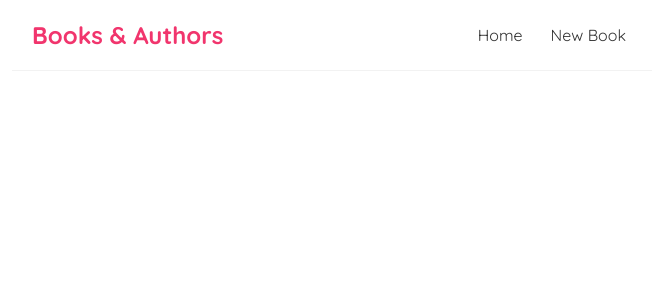
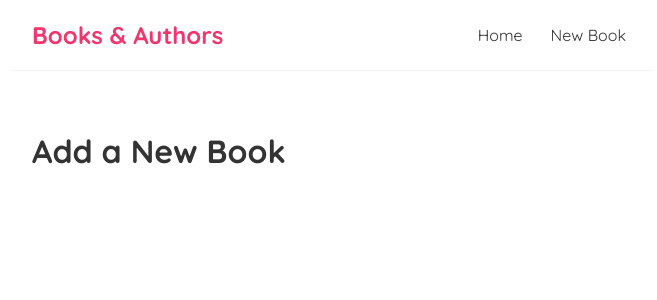
Before and after one commit to JRiyaz/books-authors-crud, a React (Create React App) app: page /create in a window 1280 px wide. Shown: the top 300 px of the page, without its empty margins (308-965 px from the left). Built offline with nearby package versions, Linux system fonts and the light colour scheme.

Commit message:
Add one more route to /create page and Create create.jsx file with simple h1 tag

```diff
--- a/src/App.js
+++ b/src/App.js
@@ -2,6 +2,7 @@ import Navbar from "./navbar";
 import Home from "./home";
 // use router
 import { BrowserRouter as Router, Route, Switch } from "react-router-dom";
+import Create from "./create";
 
 function App() {
   return (
@@ -15,6 +16,10 @@ function App() {
             <Route exact path="/">
               <Home />
             </Route>
+            {/* create route */}
+            <Route exact path="/create">
+              <Create />
+            </Route>
           </Switch>
         </div>
       </div>
--- /dev/null
+++ b/src/create.jsx
@@ -0,0 +1,9 @@
+const Create = () => {
+  return (
+    <div>
+      <h1>Add a New Book</h1>
+    </div>
+  );
+};
+
+export default Create;
```
